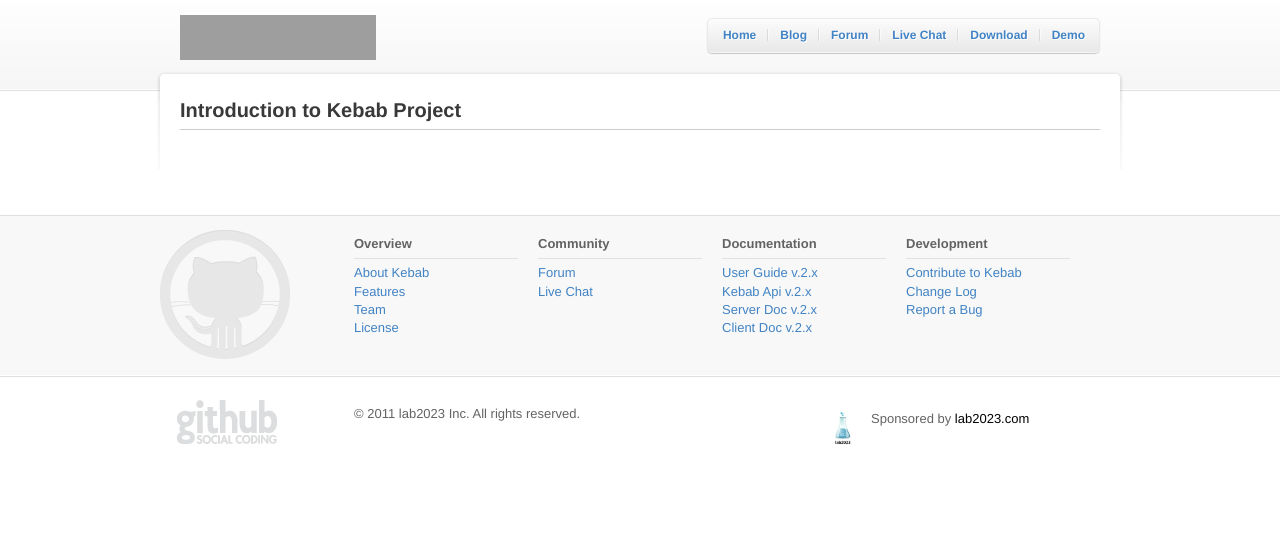
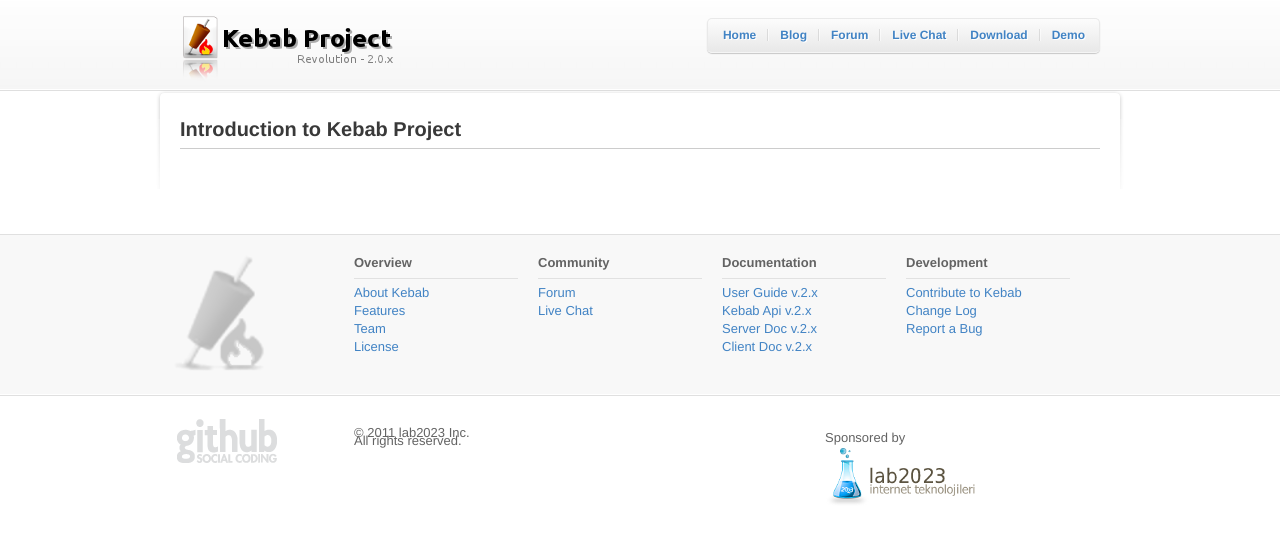
Before and after one commit to lab2023/kebab-project.com, a Jekyll site: the page built from index.md, in a window 1280 px wide. Shown: the top 543 px of the page. Built offline with Jekyll 4.4.1, drawn with Linux system fonts in a browser that asks for light colours; grey boxes are pictures that could not be loaded.

Commit message:
Logos were created.

```diff
--- a/_layouts/default.html
+++ b/_layouts/default.html
@@ -16,7 +16,7 @@
       <div id="header-wrapper">
         <div id="header" class="basic" >
           <div class="site">
-              <a class="logo" href="/"><img src="logo.png" alt="" width="196" height="45"/></a>
+              <a class="logo" href="/"><img src="/shared/images/kebab-project-revolution.png" alt="Kebab Project - Revolution 2.0.x" /></a>
             <div class="topsearch">
 
               <ul class="nav logged_out">
@@ -47,8 +47,8 @@
       <div class="upper_footer">
         <div class="footer_inner clearfix">
 
-        <!--[if IE]><h4 id="blacktocat_ie">Kebab Links</h4><![endif]-->
-        <![if !IE]><h4 id="blacktocat">Links</h4><![endif]>
+        <!--[if IE]><h4 id="blackebab_ie">Kebab Links</h4><![endif]-->
+        <![if !IE]><h4 id="blackebab">Links</h4><![endif]>
 
         <ul class="footer_nav">
           <h4>Overview</h4>
@@ -94,14 +94,17 @@
               </ul>
               -->
 
-              <p>&copy; <span id="year">year</span> lab2023 Inc. All rights reserved.</p>
+              <p>
+                  &copy; <span id="year">year</span> lab2023 Inc.<br />
+                  All rights reserved.
+              </p>
             </div><!-- /#legal or /#legal_ie-->
 
             <div class="sponsor">
+              Sponsored by<br />
               <a href="http://www.lab2023.com" class="logo">
-                <img src="/shared/images/lab2023_logo.jpg" alt="lab2023 - internet technologies" width="36" height="36">
+                <img src="/shared/images/sponsor-lab2023.png" alt="lab2023 - internet technologies" />
               </a>
-              Sponsored by <a href="http://www.lab2023.com ">lab2023.com</a> <br />
           </div>
         </div><!-- /.site -->
       </div><!-- /.lower_footer -->
--- a/shared/css/documentation.css
+++ b/shared/css/documentation.css
@@ -345,20 +345,20 @@ div.sidebar-module ul ul li span {
   background: url(../images/bg_footer_top.png) #f8f8f8 repeat-x;
 }
 
-#footer #blacktocat {
+#footer #blackebab {
   height:130px;
   width:164px;
   float:left;
-  background: url(../images/blacktocat.png) top left no-repeat;
+  background: url(../images/blackebab.png) top left no-repeat;
   text-indent: -5000px;
   margin: 15px 20px 0 0;
 }
 
-#footer #blacktocat_ie {
+#footer #blackebab_ie {
   height:130px;
   width:164px;
   float:left;
-  background: url(../images/blacktocat.png) no-repeat;
+  background: url(../images/blackebab.png) no-repeat;
   text-indent: -5000px;
   margin: 15px 20px 0 0;
 }
```
Also changed, not shown: shared/images/blackebab.png (added), shared/images/blacktocat.png (deleted), shared/images/blacktocat.svg (deleted), shared/images/footer-logo.svg (deleted), shared/images/kebab-project-revolution.png (added), shared/images/lab2023_logo.jpg (deleted), shared/images/sponsor-lab2023.png (added).
